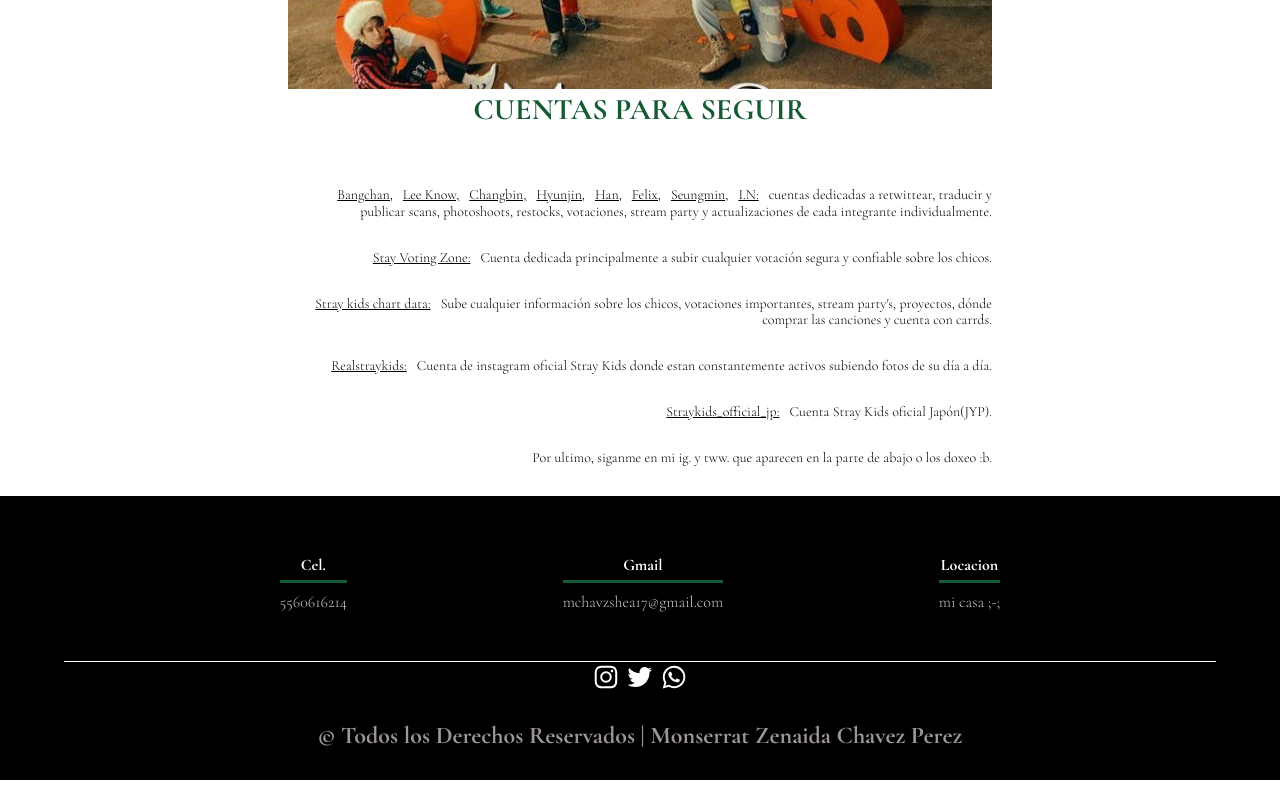
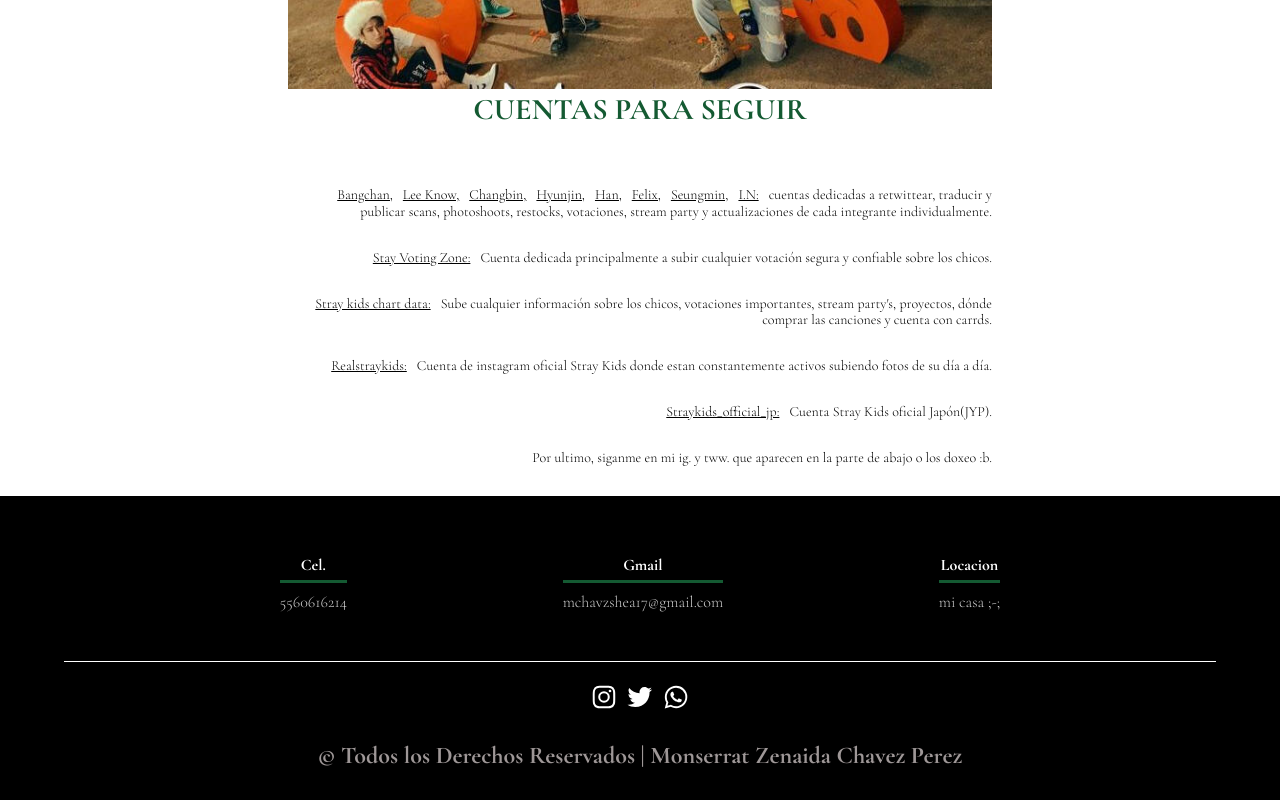
Before and after one commit to miochibxnx/stra-kids-r-4ta-gn, a plain HTML site: page index.html in a window 1280 px wide. Shown: the part 3227-4027 px from the top of the page. Drawn offline with nearby package versions, Linux system fonts and the light colour scheme.

Commit message:
agregue un cambio con el creador de la pagina

```diff
--- a/css/estilos.css
+++ b/css/estilos.css
@@ -334,6 +334,13 @@
     color: #9e9797;
 }
 
+.footer__social{
+    text-align: center;
+    font-size: 24px;
+    margin: 20px 0 0 0;
+    color: #9e9797;
+}
+
 .footer__copy{
     --padding-container: 30px 0;
     text-align: center;
```
